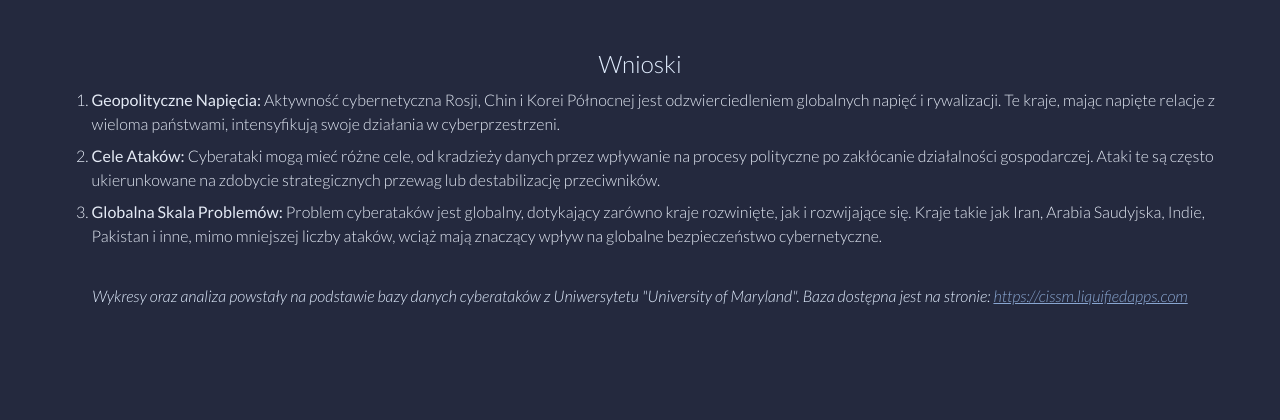
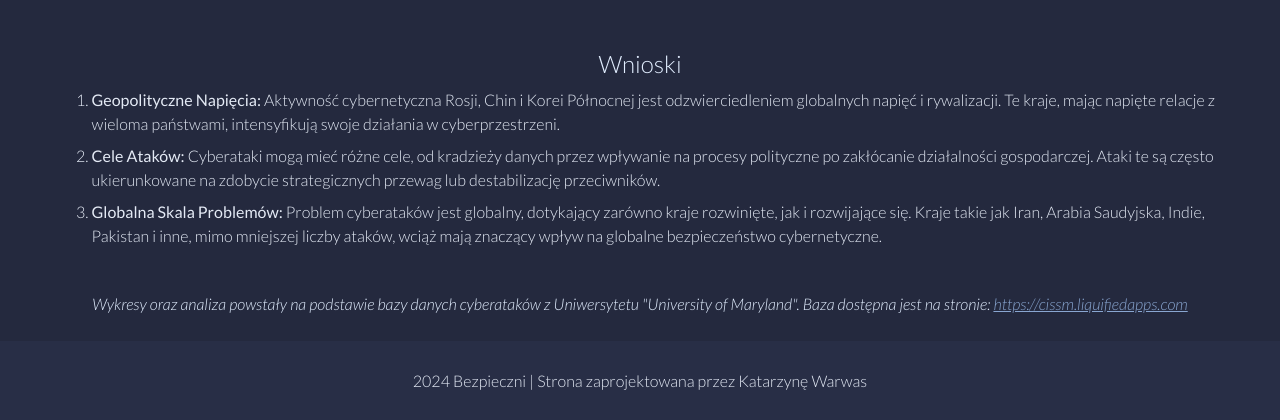
Before and after one commit to katwarwas/bezpieczni-app, a Python web app: template templates/subpages/analysis.html in a window 1280 px wide. Shown: the part 1096-1516 px from the top of the page. Before the commit the page ends 1401 px from the top, so only its background shows below. Run offline with Jinja, Linux system fonts and the light colour scheme; the template is opened without the code that fills it, so the values that code supplies are empty; some libraries are stand-ins or nearby versions.

Commit message:
add footer

```diff
--- a/static/css/map.css
+++ b/static/css/map.css
@@ -37,7 +37,6 @@ iframe {
 
 .attack-map {
   display: flex;
-  margin-bottom: 50px;
   flex-direction: column;
   align-items: center;
   gap: 20px;
--- a/static/css/pagination.css
+++ b/static/css/pagination.css
@@ -22,7 +22,7 @@
     Helvetica, "Lucida Grande", "DejaVu Sans Condensed", "Liberation Sans",
     "Nimbus Sans L", Tahoma, Geneva, Arial, sans-serif;
   -webkit-text-size-adjust: 100%;
-  margin: 1em auto;
+  margin: 0px;
   text-align: center;
   transition: font-size 0.2s ease-in-out;
 }
--- a/static/css/style.css
+++ b/static/css/style.css
@@ -14,13 +14,22 @@
 @import url("header.css");
 @import url("form.css");
 
+html,
+body {
+  height: 100%;
+}
+
 body {
   background-color: #24293e;
+  display: flex;
+  flex-direction: column;
+  min-height: 100vh;
+  margin-bottom: 100px;
 }
 
 .mainContent {
-  position: relative;
-  top: clamp(40px, 9vw, 80px);
+  flex: 1;
+  margin-top: clamp(40px, 9vw, 80px);
 }
 
 h1 {
@@ -123,3 +132,23 @@ h3 {
 a {
   color: #89a6d1;
 }
+
+footer {
+  width: 100%;
+  color: #e4eaf5;
+  font-family: "Lato", sans-serif;
+  font-size: 16px;
+  font-weight: 300;
+  font-style: normal;
+  text-align: center;
+  background-color: #3b466d30;
+  padding: 30px;
+  margin-top: auto;
+  margin-top: 20px;
+}
+
+.wrapper {
+  display: flex;
+  flex-direction: column;
+  flex: 1;
+}
--- a/templates/base.html
+++ b/templates/base.html
@@ -20,6 +20,7 @@
     ></script>
   </head>
   <body>
+    <div class="wrapper">
     <header>
       <h1 class="mainPage"><a href="/">Bezpieczni</a></h1>
       <div class="menu">
@@ -52,7 +53,9 @@
     </header>
     <div class="mainContent">
     {% block content %} {% endblock %}
-    <div class="space"></div>
+
   </div>
+  <footer>2024 Bezpieczni  |  Strona zaprojektowana przez Katarzynę Warwas</footer>
+</div>
   </body>
 </html>
--- a/templates/subpages/analysis.html
+++ b/templates/subpages/analysis.html
@@ -106,6 +106,7 @@
     text-align: center;
     margin-left: 8px;
     margin-right: 8px;
+    padding: 8px;
   "
 >
   Wykresy oraz analiza powstały na podstawie bazy danych cyberataków z
```
Also changed, not shown: static/css/register.css (deleted).
